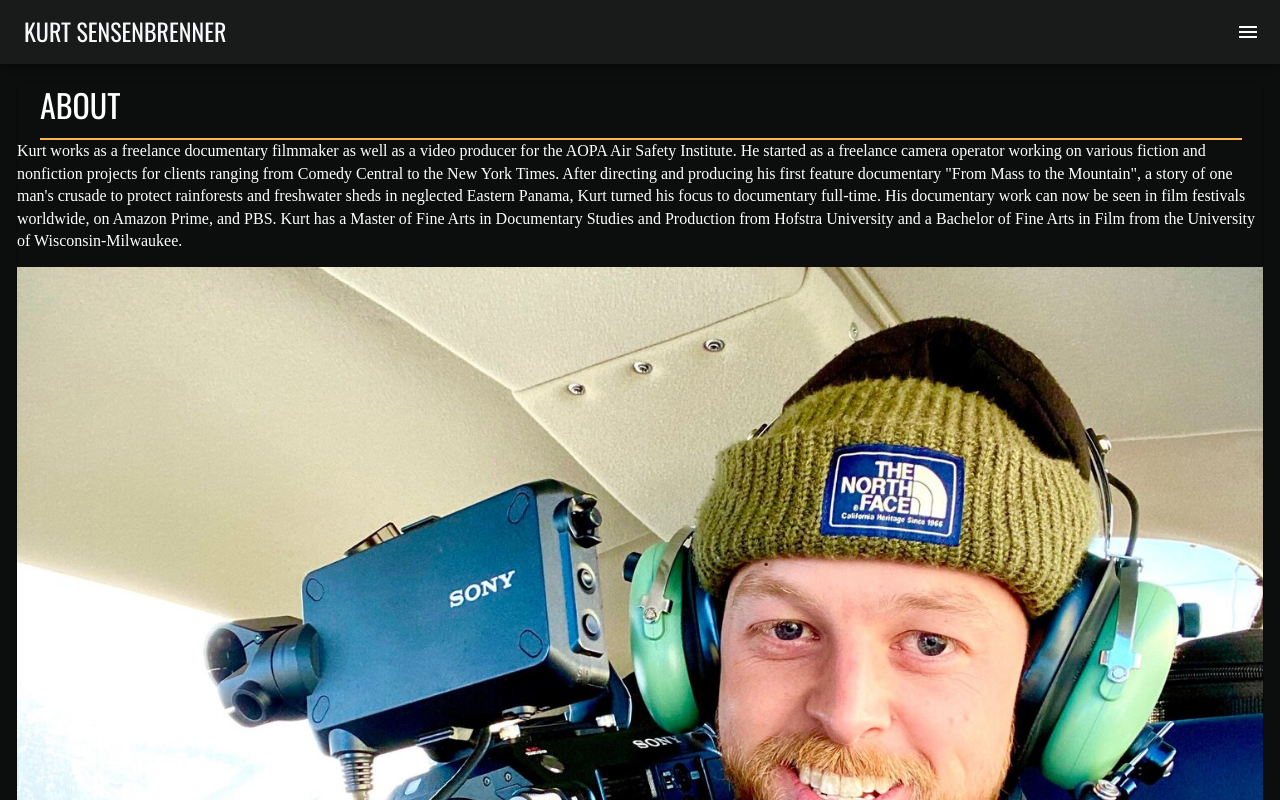
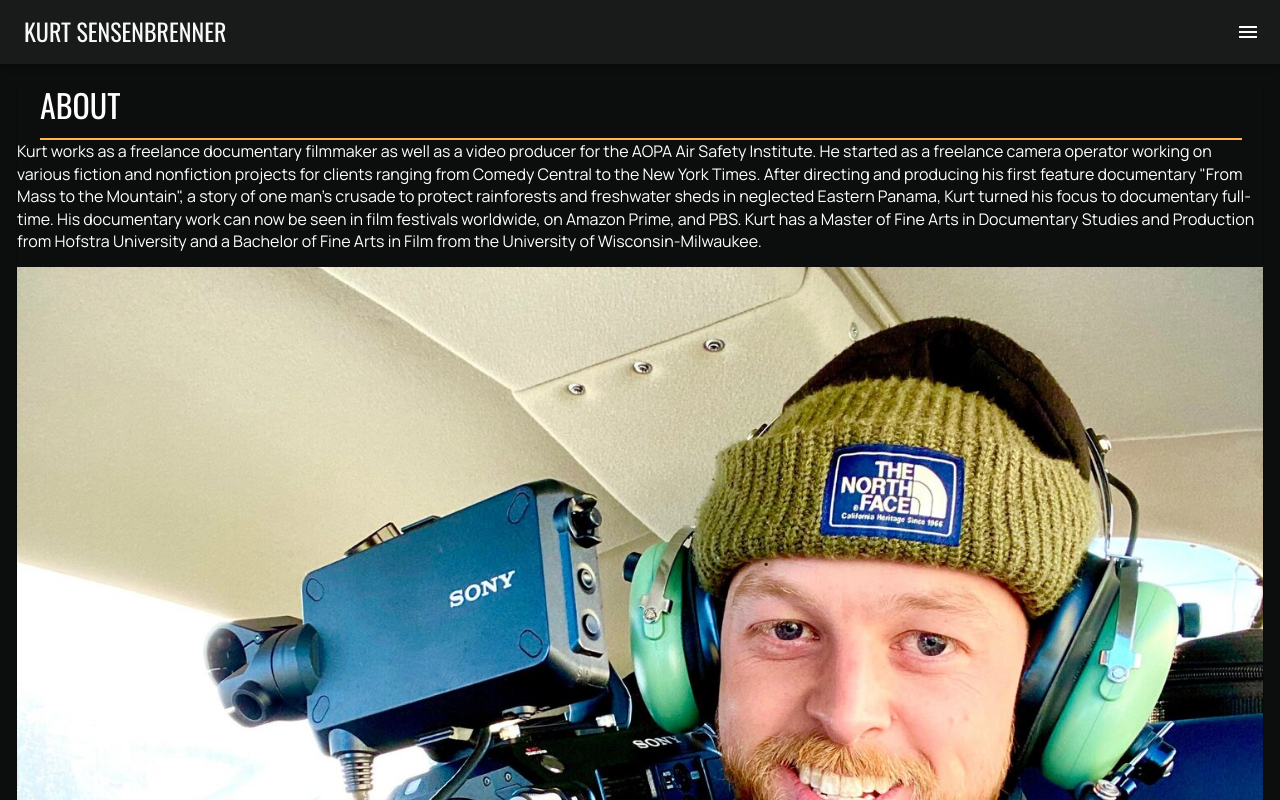
Before and after one commit to mwkwsd/sensensomething, a React (Create React App) app: page /about in a window 1280 px wide. Shown: the top 800 px of the page. Built offline with nearby package versions, Linux system fonts and the light colour scheme.

Commit message:
importing/implementing Manrope font for SUBMIT button

```diff
--- a/src/index.css
+++ b/src/index.css
@@ -1,3 +1,5 @@
+@import url('https://fonts.googleapis.com/css2?family=Manrope:wght@400;500;700&display=swap');
+
 body {
   margin: 0;
   font-family: 'Roboto', sans-serif;
--- a/src/theme.tsx
+++ b/src/theme.tsx
@@ -13,8 +13,7 @@ const colorGuide = {
 const theme = createTheme({
   typography: {
     allVariants: {
-      font: 'Oswald',
-      fontFamily: 'Oswald',
+      fontFamily: 'Oswald, Roboto, sans-serif',
     },
     fontFamily: ['Oswald', 'Roboto', 'sans-serif'].join(','),
     h1: {
@@ -29,7 +28,6 @@ const theme = createTheme({
       color: '#FFFFFF',
       fontSize: '1.5rem',
     },
-    // Home Page image overlay text
     h3: {
       fontWeight: 400,
       fontSize: '1.5rem',
@@ -52,23 +50,22 @@ const theme = createTheme({
       fontWeight: 400,
       fontSize: '1rem',
       lineHeight: '1.4rem',
-      fontFamily: 'Manrope',
+      fontFamily: 'Manrope, sans-serif',
       textAlign: 'left',
     },
     button: {
-      // EXPLORE THE SERIES
       color: '#FFFFFF',
       lineHeight: '1.024rem',
       fontSize: '0.75rem',
       letterSpacing: '0.02em',
-      fontFamily: 'Manrope',
-      fontWeight: '500',
+      fontFamily: 'Manrope, sans-serif',
+      fontWeight: 500,
       textAlign: 'left',
     },
     subtitle1: {
-      fontFamily: 'Manrope',
+      fontFamily: 'Manrope, sans-serif',
       fontSize: '0.75rem',
-      fontWeight: '400',
+      fontWeight: 400,
       lineHeight: '1.024rem',
       textAlign: 'left',
     },
@@ -118,7 +115,7 @@ const theme = createTheme({
     MuiChip: {
       styleOverrides: {
         root: {
-          fontFamily: 'Manrope',
+          fontFamily: 'Manrope, sans-serif',
           fontSize: '0.75rem',
           fontWeight: 500,
           lineHeight: '1.024rem',
```
Also changed, not shown: src/components/molecules/contactForm/ContactForm.tsx (+20 -14 lines).
